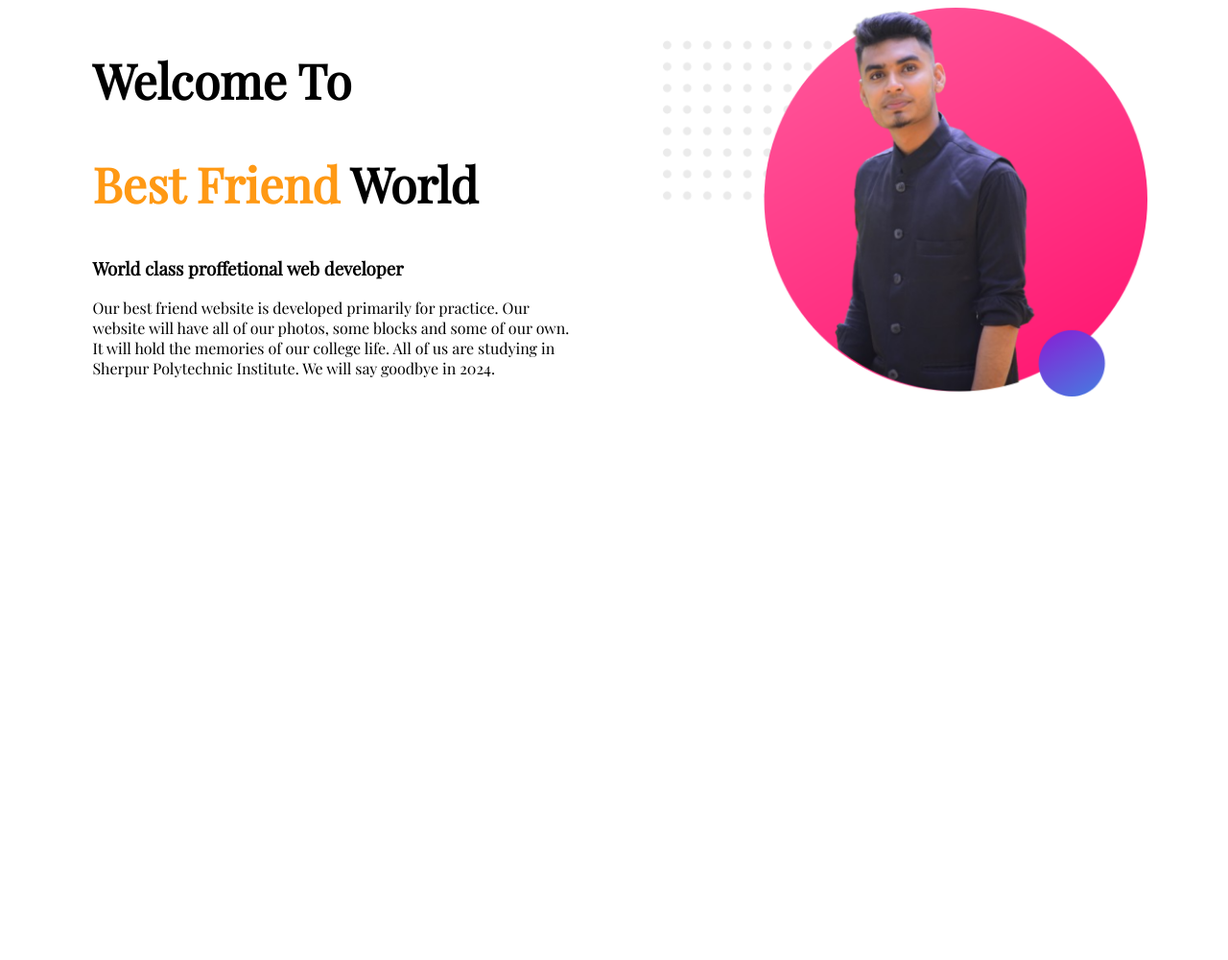
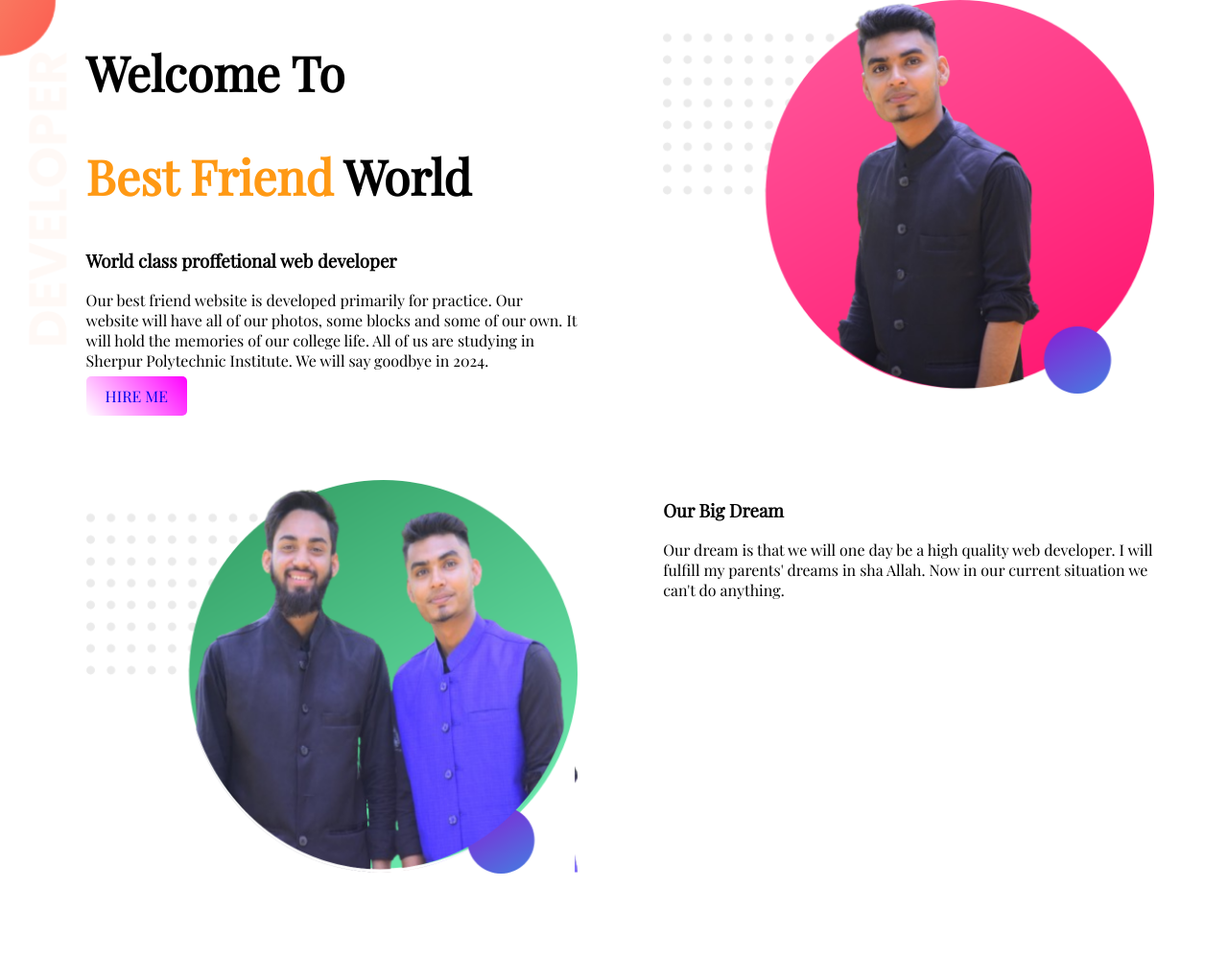
Before and after one commit to jakariakh/website-1, a plain HTML site: page index.html in a window 1280 px wide. Shown: the whole page at 96% size. Before the commit the page ends 800 px from the top, so only its background shows below. Drawn offline with nearby package versions, Linux system fonts and the light colour scheme; files whose address does not match are found by name.

Commit message:
added part-3

```diff
--- a/index.html
+++ b/index.html
@@ -10,17 +10,28 @@
     <link rel="stylesheet" href="style.css">
 </head>
 <body>
-    <section>
+    <section class="Top-banner">
         <div class="half-width">
             <h1>Welcome To</h1>
         <h1> <span class="name-highlight">Best Friend</span> World</h1>
         <h3>World class proffetional web developer</h3>
         <p>Our best friend website is developed primarily for practice. Our website will have all of our photos, some blocks and some of our own. It will hold the memories of our college life. All of us are studying in Sherpur Polytechnic Institute. We will say goodbye in 2024.</p>
+        <a class="link-button" target="_blank" href="https://www.linkedin.com/feed/">HIRE ME</a>
         </div>
         <div class="half-width">
             <img src="file:///C:/Users/Jakri/OneDrive/Desktop/web%20development/project%20file/website%201/image/image%209.png" alt="">
         </div>
     </section>
 
+    <section class="dream-area">
+        <div class="half-width">
+            <img src="file:///C:/Users/Jakri/OneDrive/Desktop/web%20development/project%20file/website%201/image/image%2010.png" alt="">
+        </div>
+        <div class="half-width">
+            <h3>Our Big Dream</h3>
+            <p>Our dream is that we will one day be a high quality web developer. I will fulfill my parents' dreams in sha Allah. Now in our current situation we can't do anything.</p>
+        </div>
+    </section>
+
 </body>
 </html>
--- a/style.css
+++ b/style.css
@@ -1,4 +1,5 @@
 body{
+    margin: 0;
     font-family: 'Playfair Display', serif;
 }
 
@@ -17,3 +18,18 @@ h1{
 .half-width img{
     width: 100%;
 }
+.Top-banner{
+    background-image: url("image/top-banner.png");
+    background-repeat: no-repeat;
+}
+section{
+    height: 500px;
+}
+.link-button{
+    text-decoration: none;
+    background-image: linear-gradient(50deg, rgba(255, 255, 255, 0.629), magenta );
+    padding: 10px 20px;
+    border-radius: 5px;
+    color: magenta
+    font-weight: 700;
+}
```
Also changed, not shown: image/top-banner.png (added).
